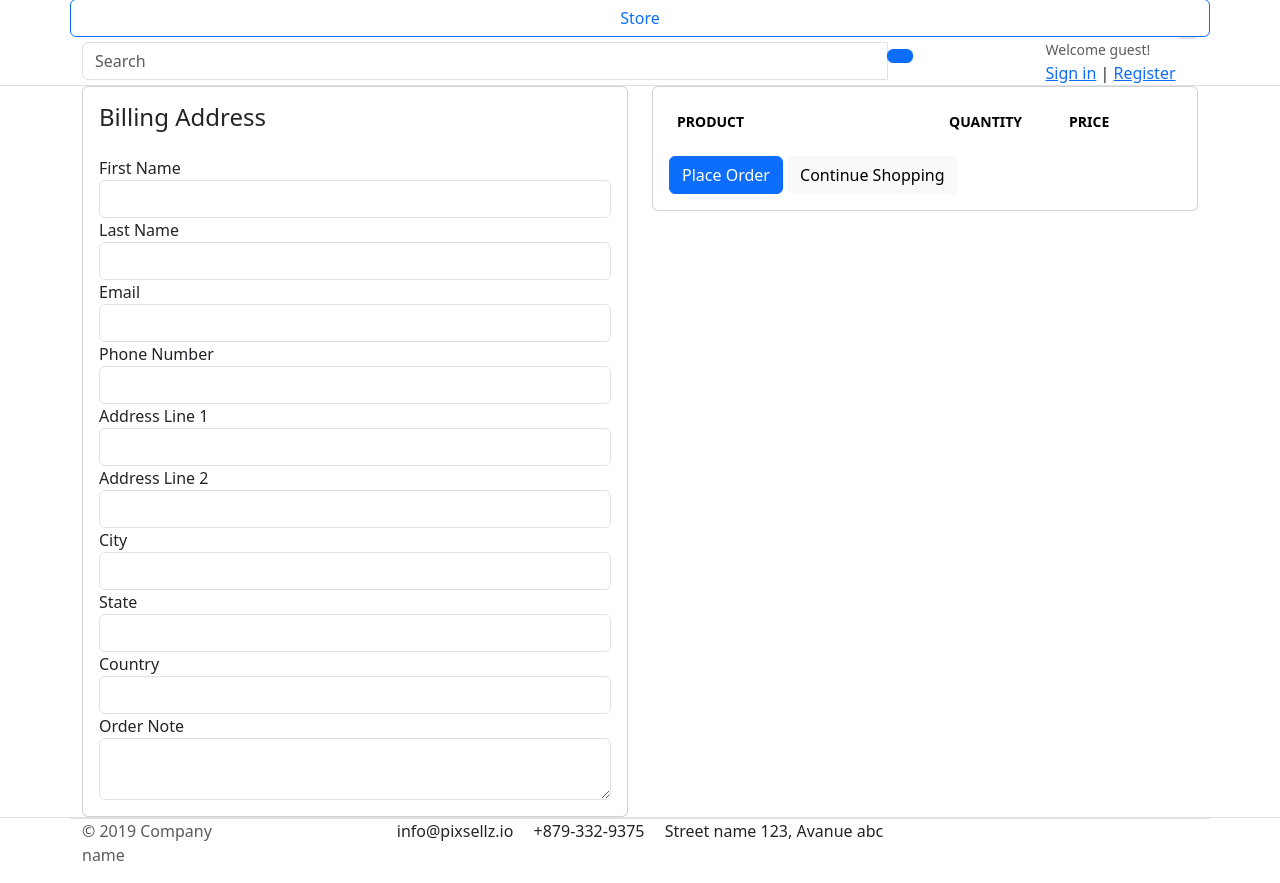
After one commit to ProgramerSalar/greatkart, a Django app: page /carts/checkout/ in a window 1280 px wide. The commit adds this page. Shown: the part 342-1225 px from the top of the page. Run offline with Django 4.2, Linux system fonts and the light colour scheme; tables that the repository leaves empty hold one stand-in row (values such as "Sample post"); lists and menus that the app fills with data are empty; some libraries are stand-ins or nearby versions.

Commit message:
checkout page

```diff
--- a/cart/urls.py
+++ b/cart/urls.py
@@ -8,4 +8,6 @@ urlpatterns = [
     path('remove_cart/<int:product_id>/<int:cart_item_id>/' , views.remove_cart , name = 'remove_cart' ),
     path('remove_cart_item/<int:product_id>/<int:cart_item_id>/' , views.remove_cart_item , name = 'remove_cart_item' ),
 
+
+    path('checkout/' , views.checkout , name='checkout'),
 ]
--- a/cart/views.py
+++ b/cart/views.py
@@ -125,3 +125,29 @@ def cart(request, total = 0,quantity = 0, cart_items=None):
         'grand_total': grand_total,
     }
     return render(request , 'store/cart.html' , context)
+
+
+def checkout(request, total = 0,quantity = 0, cart_items=None):
+    try:
+        tax = 0
+        grand_total = 0
+        cart = Cart.objects.get(cart_id = _cart_id(request))
+        cart_items = CartItem.objects.filter(cart=cart , is_active=True)
+        for cart_item in cart_items:
+            total += (cart_item.product.price * cart_item.quantity)
+            quantity += cart_item.quantity
+
+        tax = (2 * total)/100
+        grand_total = total + tax
+
+    except ObjectDoesNotExist:
+        pass
+
+    context = {
+        'total': total ,
+        'quantity': quantity,
+        'cart_items':cart_items,
+        'tax': tax,
+        'grand_total': grand_total,
+    }
+    return render(request , 'store/checkout.html',  context)
--- a/templates/store/cart.html
+++ b/templates/store/cart.html
@@ -108,7 +108,7 @@
                 <p class="text-center mb-3">
                     <img src="{% static './images/misc/payments.png'%}" height="26">
                 </p>
-                <a href="./place-order.html" class="btn btn-primary btn-block"> Checkout </a>
+                <a href="{% url 'checkout' %}" class="btn btn-primary btn-block"> Checkout </a>
                 <a href="{% url 'store' %}" class="btn btn-light btn-block">Continue Shopping</a>
             </div> <!-- card-body.// -->
             </div> <!-- card.// -->
--- /dev/null
+++ b/templates/store/checkout.html
@@ -0,0 +1,140 @@
+{% extends 'base.html' %}
+{% load static %}
+
+{% block content %}
+
+
+<section class="section-content padding-y bg">
+<div class="container">
+
+<!-- ============================ COMPONENT 1 ================================= -->
+
+<div class="row">
+	<aside class="col-lg-6">
+<div class="card">
+  <div class="card-body">
+    <h4 class="card-title mb-4">Billing Address</h4>
+    <form action="#" method="POST">
+      {% csrf_token %}
+      <div class="form-row">
+        <div class="col form-group">
+          <label for="">First Name</label>
+          <input type="text" name="first_name" class="form-control" required>
+        </div>
+        <div class="col form-group">
+          <label for="">Last Name</label>
+          <input type="text" name="last_name" class="form-control" required>
+        </div>
+      </div>
+      <div class="form-row">
+        <div class="col form-group">
+          <label for="">Email</label>
+          <input type="email" name="email" class="form-control" required>
+        </div>
+        <div class="col form-group">
+          <label for="">Phone Number</label>
+          <input type="text" name="phone" class="form-control" required>
+        </div>
+      </div>
+      <div class="form-row">
+        <div class="col form-group">
+          <label for="">Address Line 1</label>
+          <input type="text" name="address_line_1" class="form-control" required>
+        </div>
+        <div class="col form-group">
+          <label for="">Address Line 2</label>
+          <input type="text" name="address_line_2" class="form-control">
+        </div>
+      </div>
+      <div class="form-row">
+        <div class="col form-group">
+          <label for="">City</label>
+          <input type="text" name="city" class="form-control" required>
+        </div>
+        <div class="col form-group">
+          <label for="">State</label>
+          <input type="text" name="state" class="form-control" required>
+        </div>
+        <div class="col form-group">
+          <label for="">Country</label>
+          <input type="text" name="country" class="form-control" required>
+        </div>
+        </div>
+        <div class="form-row">
+          <label for="">Order Note</label>
+          <textarea name="order_note" rows="2" class="form-control"></textarea>
+        </div>
+
+
+  </div>
+</div> <!-- card.// -->
+
+	</aside> <!-- col.// -->
+	<aside class="col-lg-6">
+
+		<div class="card">
+		<div class="card-body">
+      <table class="table table-borderless table-shopping-cart">
+      <thead class="text-muted">
+      <tr class="small text-uppercase">
+        <th scope="col">Product</th>
+        <th scope="col" width="120">Quantity</th>
+        <th scope="col" width="120">Price</th>
+
+      </tr>
+      </thead>
+      <tbody>
+
+      {% for cart_item in cart_items %}
+      <tr>
+      	<td>
+      		<figure class="itemside align-items-center">
+      			<div class="aside"><img src="{{ cart_item.product.images.url }}" class="img-sm"></div>
+      			<figcaption class="info">
+      				<a href="{{ cart_item.product.get_url }}" class="title text-dark">{{ cart_item.product.product_name }}</a>
+      				<p class="text-muted small">
+      					{% if cart_item.variations.all %}
+      						{% for item in cart_item.variations.all %}
+      							{{ item.variation_category | capfirst }} : {{ item.variation_value | capfirst }} <br>
+      						{% endfor %}
+      					{% endif %}
+      				</p>
+      			</figcaption>
+      		</figure>
+      	</td>
+      	<td>
+      		<!-- col.// -->
+      				<label for="">{{cart_item.quantity}}</label>
+      	</td>
+      	<td>
+      		<div class="price-wrap">
+      			<var class="price">$ {{ cart_item.sub_total }}</var>
+      			<small class="text-muted"> $ {{ cart_item.product.price }} each </small>
+      		</div> <!-- price-wrap .// -->
+      	</td>
+
+      </tr>
+      {% endfor %}
+
+      </tbody>
+      </table>
+
+      <button type="submit" name="submit" class="btn btn-primary btn-block">Place Order</button>
+			<a href="{% url 'store' %}" class="btn btn-light btn-block">Continue Shopping</a>
+      </form>
+		</div> <!-- card-body.// -->
+		</div> <!-- card.// -->
+
+
+</aside> <!-- col.// -->
+
+
+</div> <!-- row.// -->
+
+<!-- ============================ COMPONENT 1 END .// ================================= -->
+
+</div> <!-- container .//  -->
+</section>
+<!-- ========================= SECTION CONTENT END// ========================= -->
+
+{% endblock %}
```
